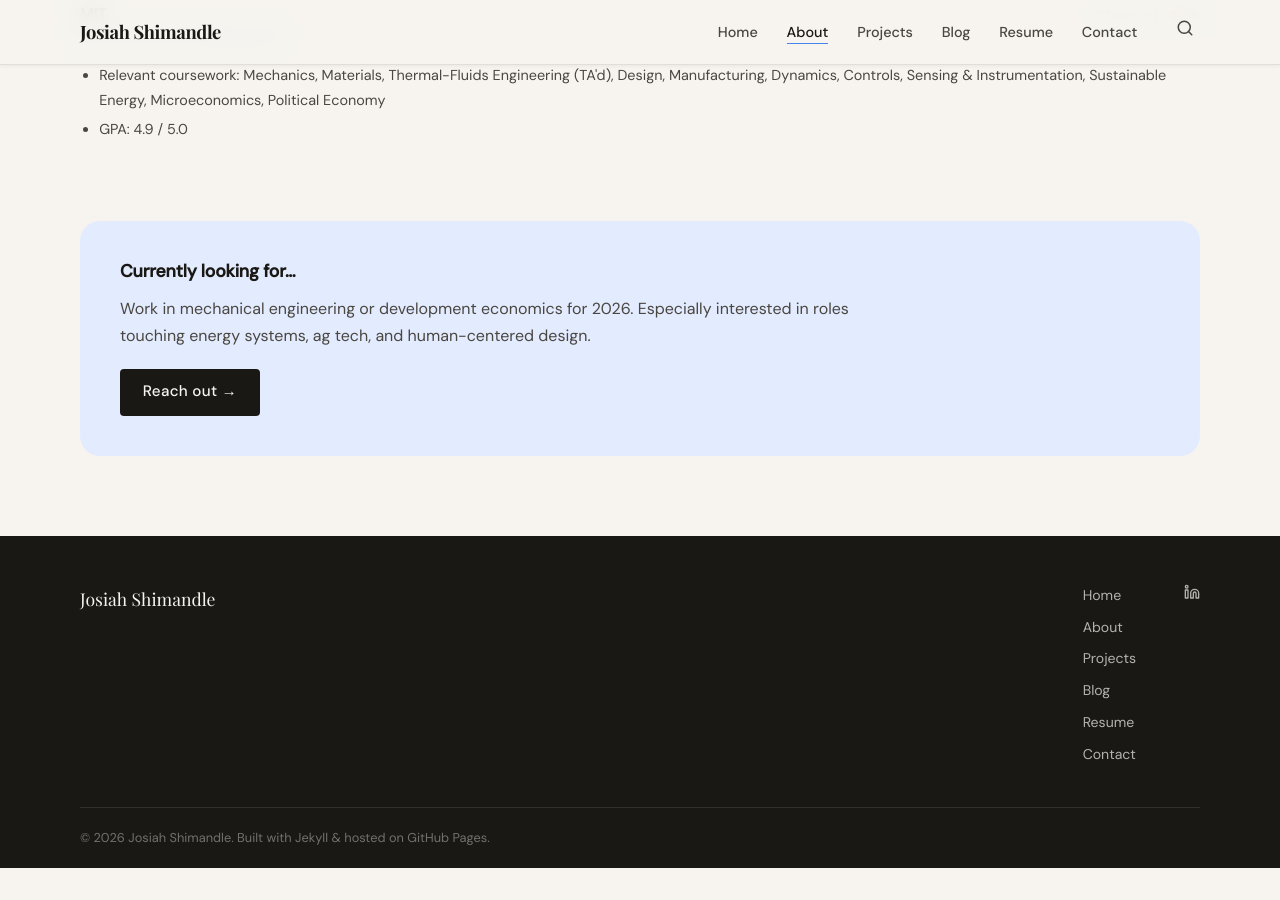
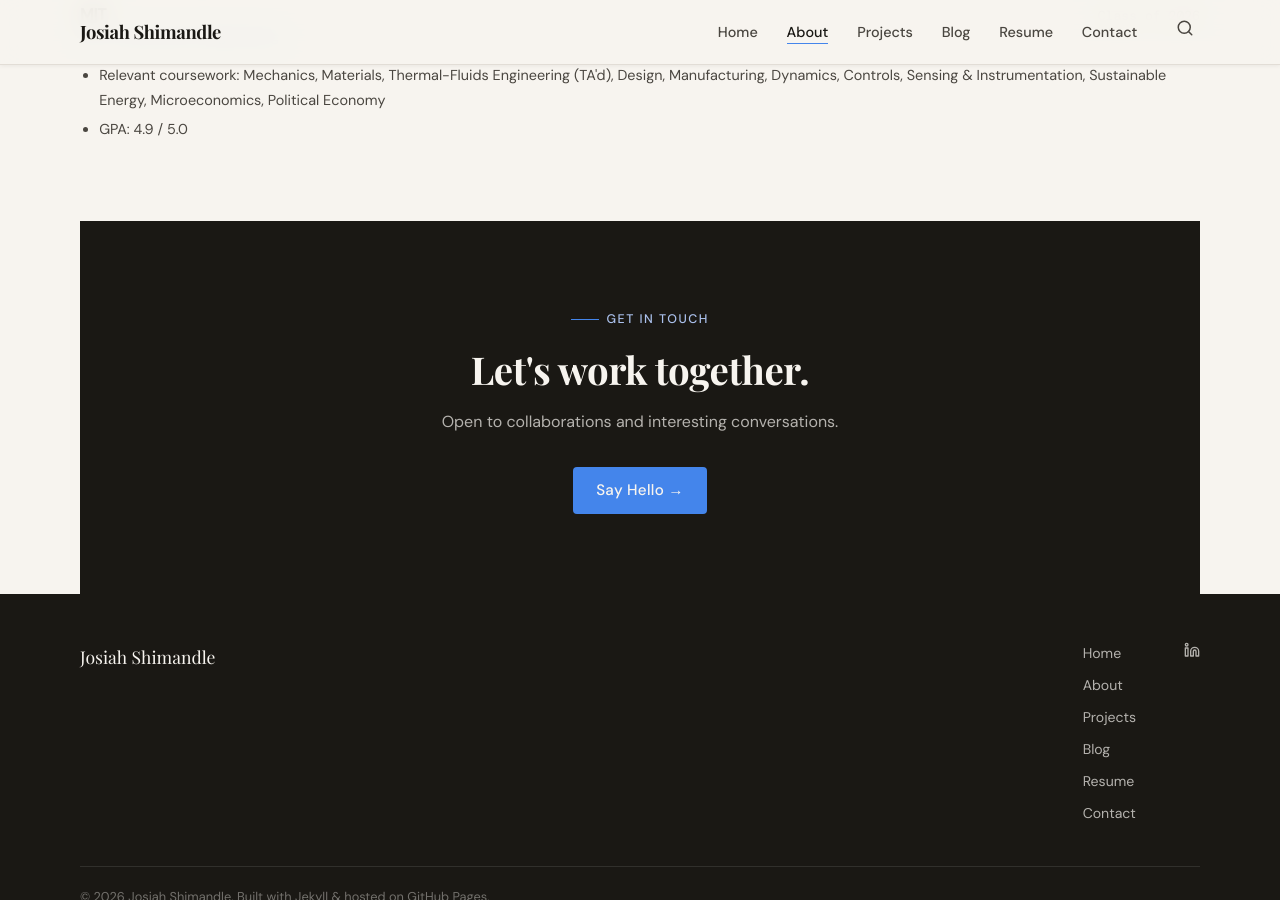
Before and after one commit to jshimandle/jshimandle.github.io, a Jekyll site: the page built from about.html, in a window 1280 px wide and 900 px high, scrolled down 1405 px. Built offline with Jekyll 4.4.1, drawn with Linux system fonts in a browser that asks for light colours; some web fonts are replaced; before the commit the page ends 2273 px from its top, so only the background shows below that.

Commit message:
Update about.html

```diff
--- a/about.html
+++ b/about.html
@@ -109,20 +109,19 @@ permalink: /about/
     </div>
   </section>
 
-  <!-- ── WHAT I'M LOOKING FOR ────────────────────────────────── -->
-  <section style="background:var(--accent-dim);padding:2.5rem;border-radius:var(--radius-lg);margin-bottom:5rem;" class="reveal">
-    <h3 style="font-style:normal;font-size:1.1rem;font-family:var(--font-body);font-weight:700;margin-bottom:.8rem;">
-      Currently looking for…
-    </h3>
-    <!-- (*) Edit this section -->
-    <p style="color:var(--ink-2);">
-      Work in mechanical engineering or development economics for 2026.
-      Especially interested in roles touching energy systems, ag tech,
-      and human-centered design.
+
+<!-- ── CONTACT CTA ───────────────────────────────────────────── -->
+<section style="background:var(--ink);color:var(--bg);padding-block:5rem;">
+  <div class="container" style="text-align:center;">
+    <p class="section-label" style="color:var(--accent-light);justify-content:center;">Get in touch</p>
+    <h2 style="color:var(--bg);margin-bottom:1rem;">Let's work together.</h2>
+    <p style="color:rgba(247,244,239,.7);max-width:44ch;margin-inline:auto;margin-bottom:2rem;">
+      Open to collaborations and interesting conversations.
     </p>
-    <a href="{{ '/contact/' | relative_url }}" class="btn btn-primary" style="margin-top:1.2rem;">
-      Reach out →
+    <a href="{{ '/contact/' | relative_url }}" class="btn btn-primary" style="background:var(--accent);">
+      Say Hello →
     </a>
-  </section>
+  </div>
+</section>
 
 </div>
```
